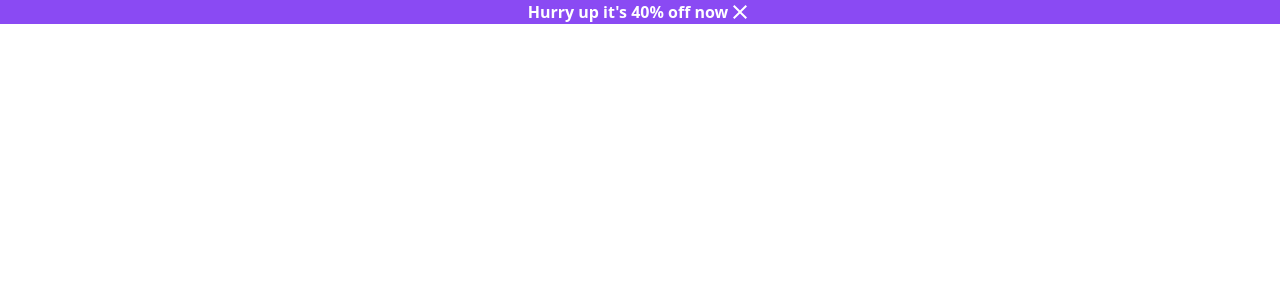
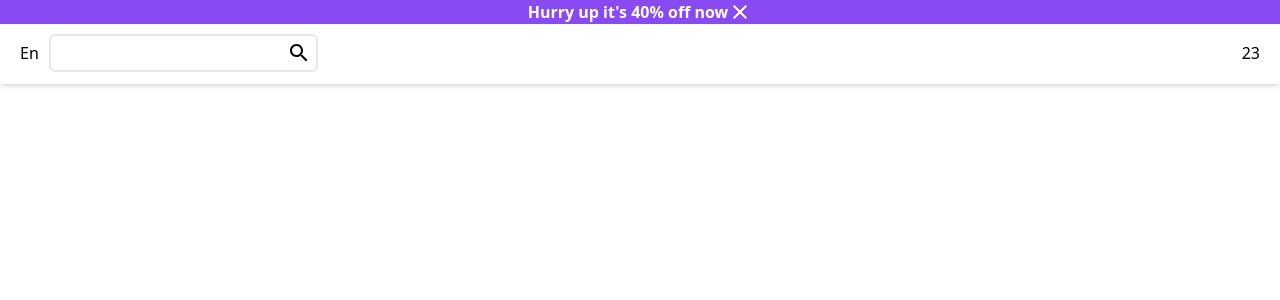
Before and after one commit to The-DigitalAcademy/opiwe-react-shopping-online, a React (Create React App) app: page / in a window 1280 px wide. Shown: the top 300 px of the page. Built offline with nearby package versions, Linux system fonts and the light colour scheme.

Commit message:
added langauge En search

```diff
--- /dev/null
+++ b/src/components/Navbar.jsx
@@ -0,0 +1,29 @@
+import { Search } from "@material-ui/icons";
+import React from 'react'
+
+function Navbar() {
+    return (
+        <div className="navbar h-[60px] shadow-md relative z-10">
+            <div className="wrapper pl-[20px] pr-[20px] pt-[10px] pb-[10px] flex justify-between items-center">
+                <div className='left flex flex-1 items-center'>
+                    {/* left div */}
+                    <div className='language cursor-pointer text-[16px]'>
+                        En
+                    </div>
+
+                    <div className='searchInput flex border-[2px] border-solid border-lightgrey rounded-md items-center ml-[10px] p-[5px] focus-within:border=[#8a4af3] transition-all'>
+                        <input className='input outline-none' type="text" />
+                        <Search/>
+                    </div>
+
+                </div>
+
+
+                <div>2</div>
+                <div>3</div>
+            </div>
+        </div>
+    );
+}
+
+export default Navbar
--- a/src/pages/Home.jsx
+++ b/src/pages/Home.jsx
@@ -1,10 +1,12 @@
 import React from 'react'
 import Announce from '../components/Announce'
+import Navbar from '../components/Navbar'
 
 function Home() {
     return (
         <div>
             <Announce />
+            <Navbar />
         </div>
     )
 }
```
